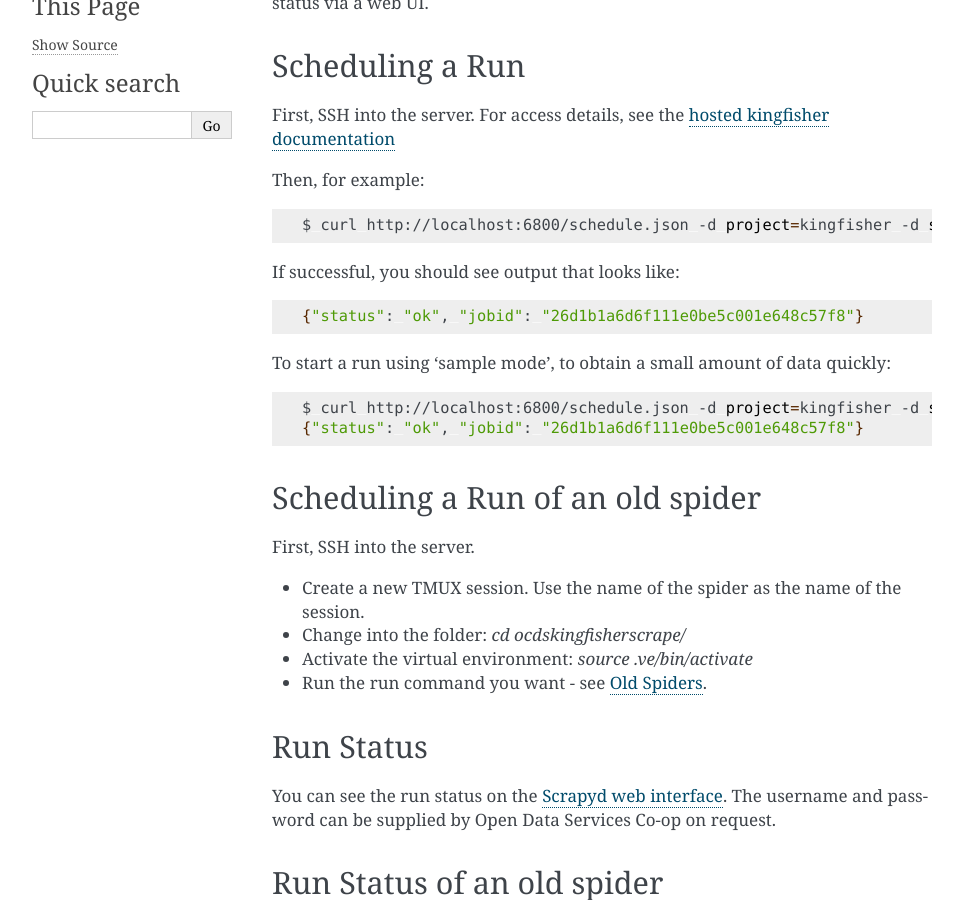
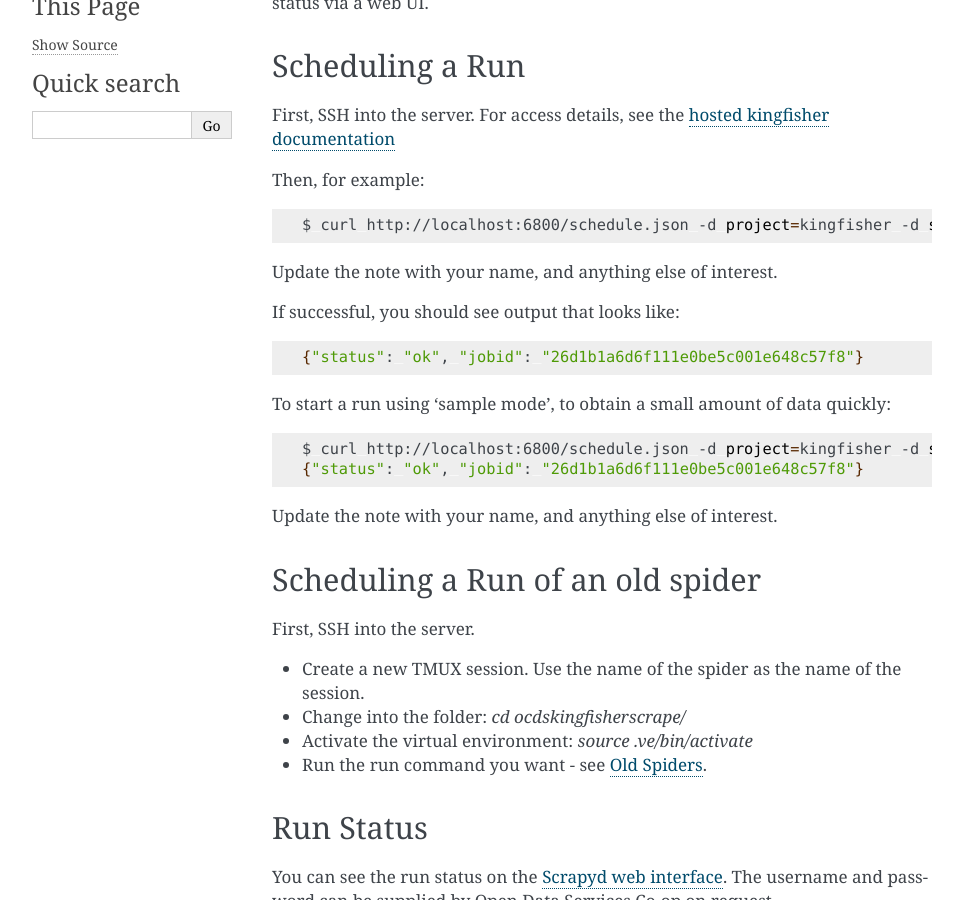
Before and after one commit to open-contracting/kingfisher-collect, a Sphinx documentation site: the page built from docs/use-hosted.rst, in a window 1280 px wide and 900 px high, scrolled down 368 px. Shown: the whole window, without its empty margins (148-1111 px from the left). Built offline with Sphinx 7.4.7, drawn with Linux system fonts in a browser that asks for light colours.

Commit message:
Docs Hosted - update with note

```diff
--- a/docs/use-hosted.rst
+++ b/docs/use-hosted.rst
@@ -18,7 +18,9 @@
 
 .. code-block:: bash
 
-    $ curl http://localhost:6800/schedule.json -d project=kingfisher -d spider=canada_buyandsell
+    $ curl http://localhost:6800/schedule.json -d project=kingfisher -d spider=canada_buyandsell -d note="Started by Fred."
+
+Update the note with your name, and anything else of interest.
 
 If successful, you should see output that looks like:
 
@@ -30,8 +32,10 @@
 
 .. code-block:: bash
 
-    $ curl http://localhost:6800/schedule.json -d project=kingfisher -d spider=canada_buyandsell -d sample=true
+    $ curl http://localhost:6800/schedule.json -d project=kingfisher -d spider=canada_buyandsell -d sample=true -d note="Started by Fred."
     {"status": "ok", "jobid": "26d1b1a6d6f111e0be5c001e648c57f8"}
+
+Update the note with your name, and anything else of interest.
 
 Scheduling a Run of an old spider
 ---------------------------------
```
